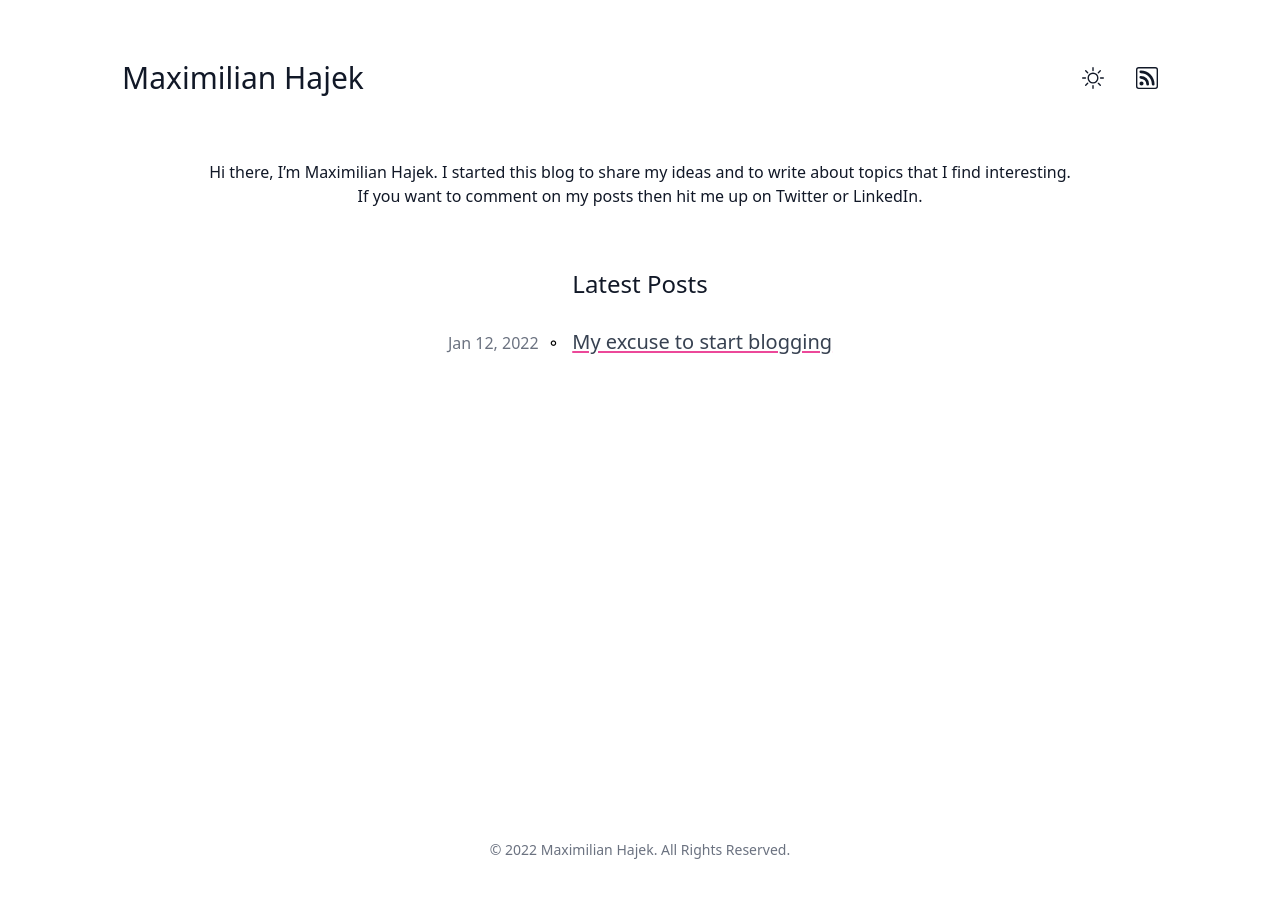
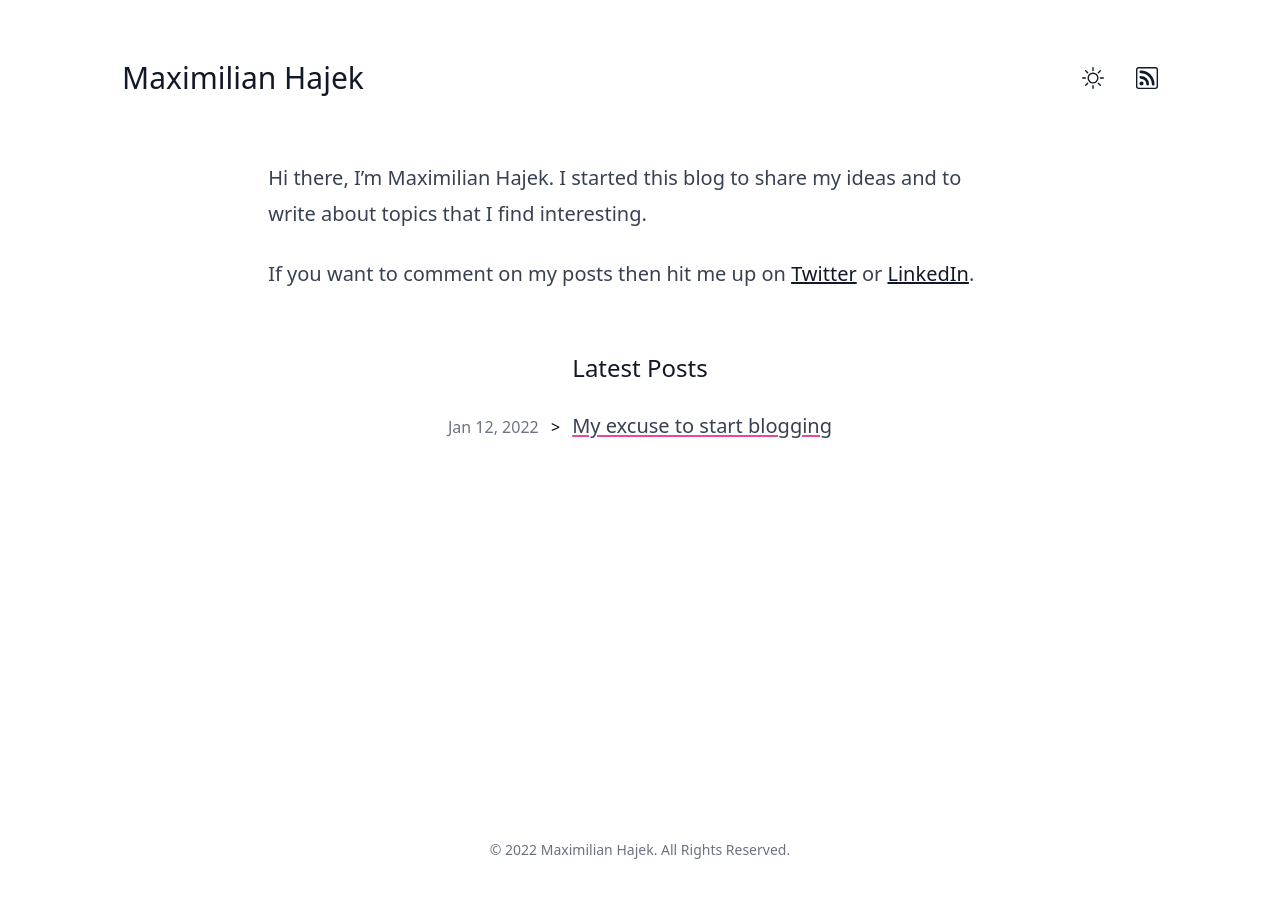
Before and after one commit to MaxHa-28/maxha-28.github.io, a Jekyll site: the page built from index.markdown, in a window 1280 px wide. Built offline with Jekyll 4.4.1, drawn with Linux system fonts in a browser that asks for light colours.

Commit message:
little layout tweaks

```diff
--- a/_layouts/home.html
+++ b/_layouts/home.html
@@ -2,20 +2,23 @@
 layout: default
 ---
 
-<div class="text-gray-900 dark:text-white text-center sm:text-left pt-[20px]">
-
-  {{ content }}
-
+<div class="pt-[20px]">
+  <div class="flex justify-center">
+    <div class="prose lg:prose-xl dark:prose-invert">
+      {{ content }}
+    </div>
+  </div>
   {%- if site.posts.size > 0 -%}
-  <h2 class="mt-[60px] text-2xl text-gray-900 dark:text-white">Latest Posts</h2>
-  <ul class="my-7">
+  <h2 class="mt-[60px] text-center text-2xl text-gray-900 dark:text-white">Latest Posts</h2>
+  <ul class="my-7 text-center">
     {%- for post in site.posts -%}
     <li>
       {%- assign date_format = site.minima.date_format | default: "%b %-d, %Y" -%}
       <span class="text-gray-500 dark:text-gray-400">{{ post.date | date: date_format }}</span><span
-        class="mx-2 text-black dark:text-gray-200">&#9900;</span>
+        class="mx-2 text-black dark:text-gray-200">
+        ></span>
       <h3 class="inline">
-        <a class="text-xl text-gray-700 dark:text-gray-200 underline underline-offset-2 decoration-pink-500"
+        <a class="text-center text-xl text-gray-700 dark:text-gray-200 underline underline-offset-2 decoration-pink-500"
           href="{{ post.url | relative_url }}">
           {{ post.title | escape }}
         </a>
--- a/_layouts/post.html
+++ b/_layouts/post.html
@@ -19,11 +19,9 @@ layout: default
     </p>
   </header>
   <div class="max-w-[675px] mx-auto">
-    <div class="text-gray-500 dark:text-gray-400" itemprop="articleBody">
+    <div class="prose lg:prose-xl dark:prose-invert" itemprop="articleBody">
       {{ content }}
     </div>
   </div>
   <a href="{{ page.url | relative_url }}" hidden></a>
-
-  <h5 class="my-[60px] text-gray-500 dark:text-gray-400 text-center text-lg italic">Thanks for reading!</h5>
 </article>
```
